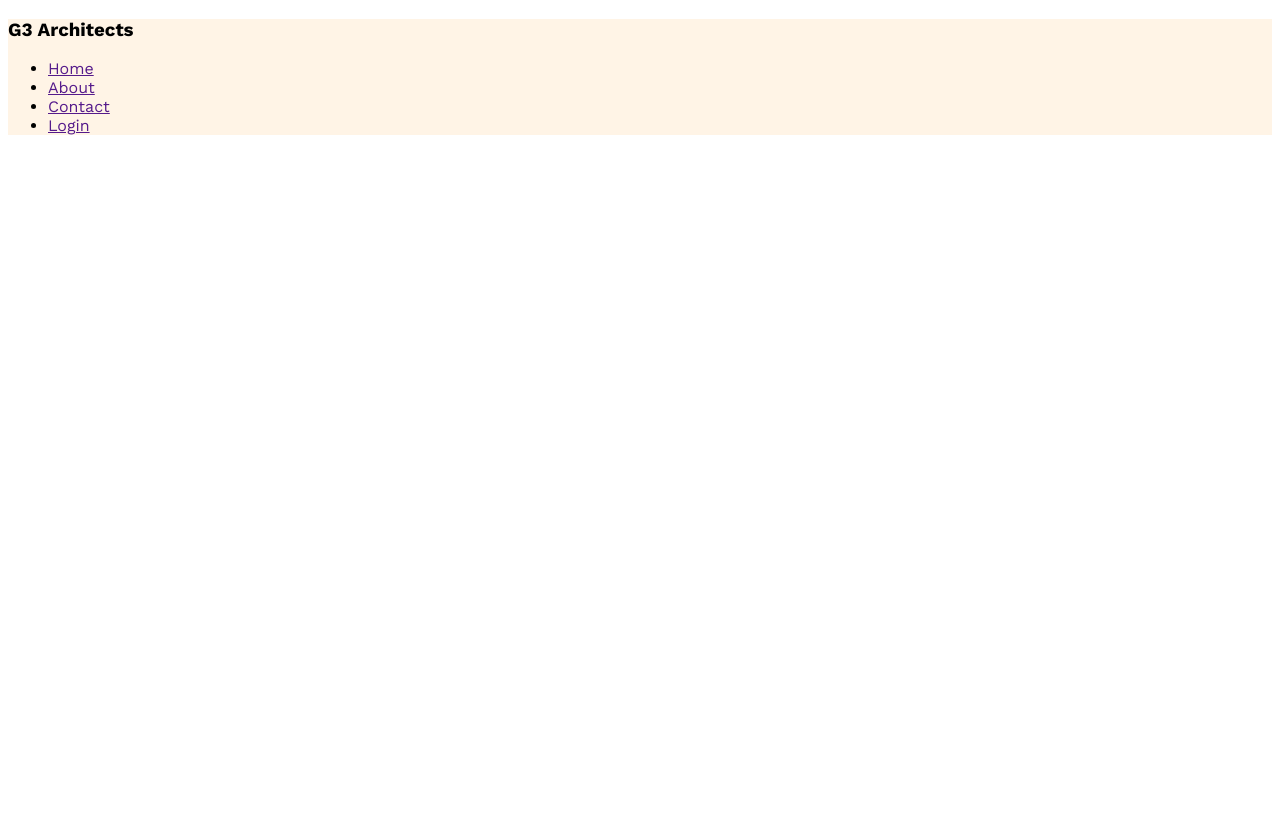
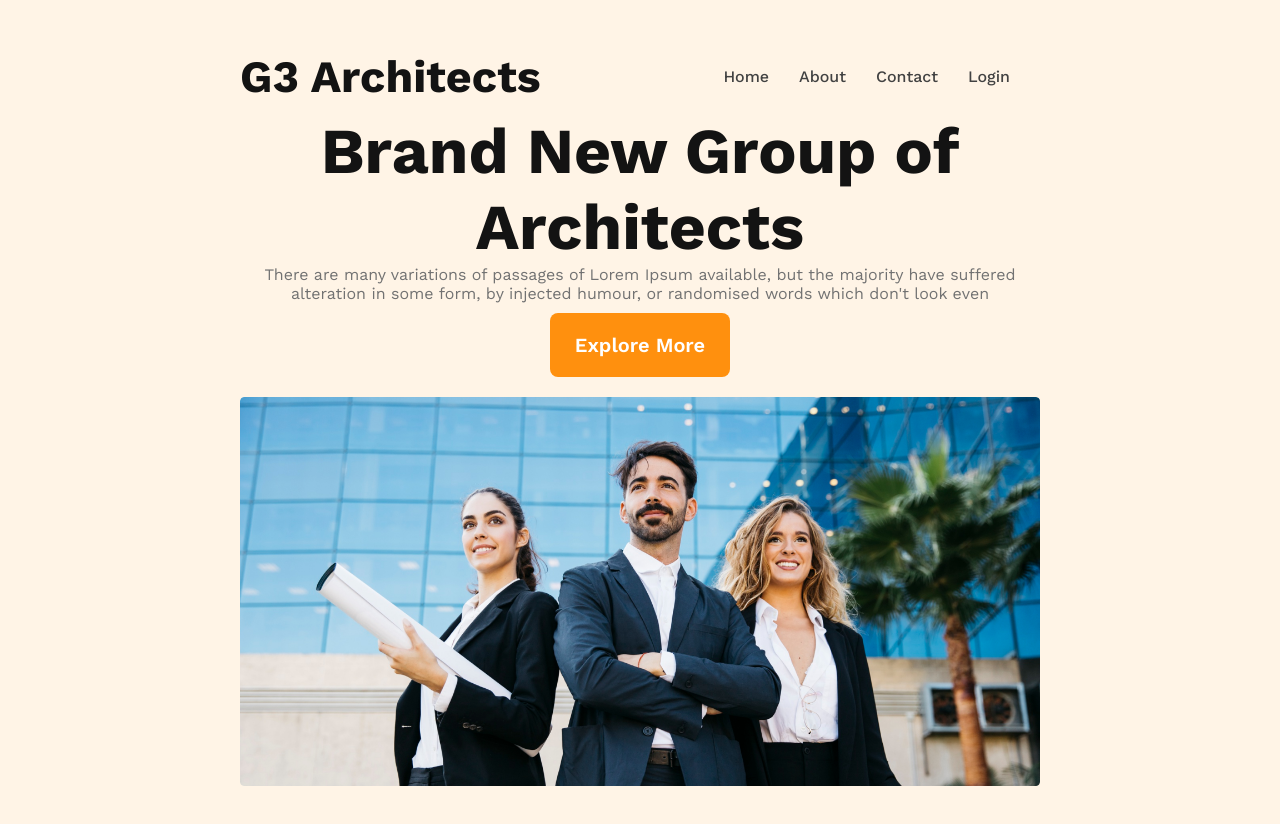
Before and after one commit to 78faysal/g3-architects, a plain HTML site: page index.html in a window 1280 px wide. Before the commit the page ends 800 px from the top, so only its background shows below. Drawn offline with nearby package versions, Linux system fonts and the light colour scheme.

Commit message:
finished header section

```diff
--- a/index.html
+++ b/index.html
@@ -1,15 +1,17 @@
 <!DOCTYPE html>
 <html lang="en">
+
 <head>
     <meta charset="UTF-8">
     <meta name="viewport" content="width=device-width, initial-scale=1.0">
     <title>G3 Architects</title>
     <link rel="stylesheet" href="style.css">
 </head>
+
 <body>
     <header>
         <nav>
-            <h3>G3 Architects</h3>
+            <h3 class="nav-title">G3 Architects</h3>
             <ul>
                 <li><a href="">Home</a></li>
                 <li><a href="">About</a></li>
@@ -17,6 +19,18 @@
                 <li><a href="">Login</a></li>
             </ul>
         </nav>
+
+        <div class="banner">
+            <div class="banner-content">
+                <h1 class="banner-title">Brand New Group of Architects </h1>
+                <p class="banner-description">
+                    There are many variations of passages of Lorem Ipsum available, but the majority have suffered
+                    alteration in some form, by injected humour, or randomised words which don't look even
+                </p>
+                <button class="btn-primary">Explore More</button>
+            </div>
+            <img src="images/banner.png" alt="">
+        </div>
     </header>
 
     <main>
@@ -27,4 +41,5 @@
 
     </footer>
 </body>
+
 </html>
--- a/style.css
+++ b/style.css
@@ -1,14 +1,103 @@
 /* work sans font from google fonts  */
 @import url('https://fonts.googleapis.com/css2?family=Lilita+One&family=Poppins:ital,wght@0,200;0,300;0,400;0,500;0,600;0,700;0,800;0,900;1,200;1,400;1,500;1,800&family=Work+Sans:wght@400;500;600;700&display=swap');
 
+/* shered styles */
 * {
     font-family: 'Lilita One', cursive;
     font-family: 'Poppins', sans-serif;
     font-family: 'Work Sans', sans-serif;
+    margin: 0px;
+}
+
+.btn-primary {
+    border-radius: 8px;
+    background: #FF900E;
+    padding: 20px 25px;
+    color: white;
+    font-size: 1.25rem;
+    font-weight: 600;
+    border: none;
+    cursor: pointer;
+}
+
+/* header styles  */
+header {
+    background: rgba(255, 144, 14, 0.10);
+    padding: 50px 240px;
+}
+
+nav {
+    display: flex;
+    justify-content: space-between;
+    align-items: center;
+}
+
+.nav-title {
+    color: #131313;
+    font-size: 2.8rem;
+    font-weight: 700;
+}
+
+nav>ul {
+    display: flex;
+}
+
+nav li {
+    list-style: none;
+    margin-right: 30px;
+    font-weight: 500;
+    font-size: 1rem;
+}
+
+nav li a {
+    text-decoration: none;
+    color: #424242;
 }
 
 
-/* header styles  */
-header{
-    background: rgba(255, 144, 14, 0.10);
+/* banner styles  */
+.banner-content {
+    max-width: 800px;
+    text-align: center;
+    margin: 0 auto;
 }
+
+.banner-title {
+    font-size: 4rem;
+    font-weight: 700;
+    color: #131313;
+    margin-top: 10px;
+}
+
+.banner-description {
+    color: #727272;
+    margin-bottom: 10px;
+}
+
+.banner img{
+    margin-top: 20px;
+    width: 100%;
+}
+
+
+
+
+
+/* responsive styles */
+/* mobile devices  */
+@media screen and (max-width: 576px) {
+    header{
+        padding: 20px;
+    }
+    nav{
+        flex-direction: column;
+    }
+}
+
+
+/* tablet or medium devices  */
+@media screen and (min-width: 576px) and ( max-width:960px) {
+    nav{
+        flex-direction: column;
+    }
+}
```
